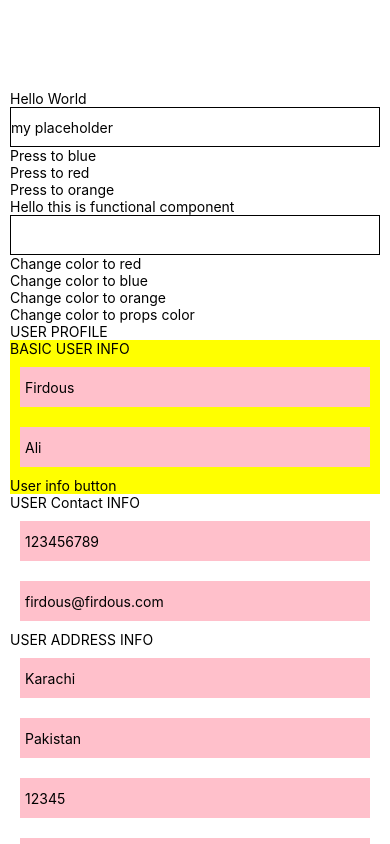
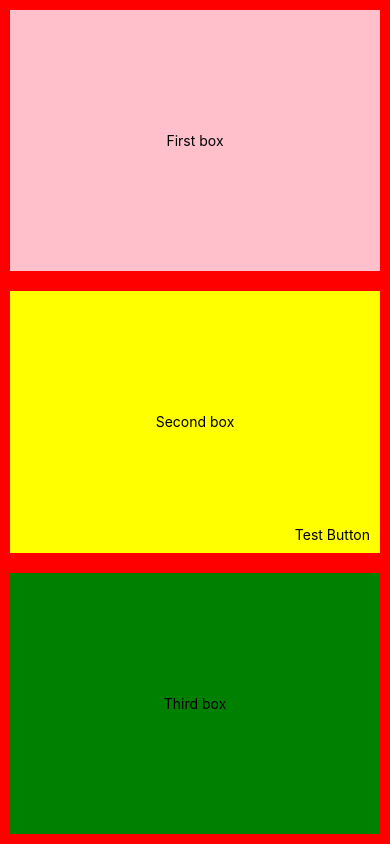
Before and after one commit to firdousali86/Batch4, a React Native app: screen / in a window 390 px wide. Built offline with nearby package versions, Linux system fonts and the light colour scheme.

Commit message:
flexbox testing

```diff
--- a/App.js
+++ b/App.js
@@ -6,7 +6,14 @@
  */
 
 import React, {useState} from 'react';
-import {Text, View, ScrollView, TouchableOpacity} from 'react-native';
+import {
+  Text,
+  View,
+  ScrollView,
+  TouchableOpacity,
+  TextInput,
+  Button,
+} from 'react-native';
 
 import {
   MyHOC,
@@ -38,12 +45,46 @@ function App() {
   };
 
   return (
-    <View style={{flex: 1, marginTop: 90, marginHorizontal: 10}}>
-      <ScrollView>
-        <MyTestComponent />
-        <MyTestFuncComponent />
-        <UserProfile userData={userObject} inputStyle={inputStyle} />
-      </ScrollView>
+    <View
+      style={{
+        flex: 1,
+        flexDirection: 'column', //horizontal
+        backgroundColor: 'red',
+      }}>
+      <View
+        style={{
+          flex: 1,
+          margin: 10,
+          backgroundColor: 'pink',
+          justifyContent: 'center',
+          alignItems: 'center',
+        }}>
+        <Text>First box</Text>
+      </View>
+      <View
+        style={{
+          flex: 1,
+          margin: 10,
+          backgroundColor: 'yellow',
+          justifyContent: 'center',
+          alignItems: 'center',
+        }}>
+        <Text>Second box</Text>
+        <TouchableOpacity style={{position: 'absolute', bottom: 10, right: 10}}>
+          <Text>Test Button</Text>
+        </TouchableOpacity>
+      </View>
+
+      <View
+        style={{
+          flex: 1,
+          margin: 10,
+          backgroundColor: 'green',
+          justifyContent: 'center',
+          alignItems: 'center',
+        }}>
+        <Text>Third box</Text>
+      </View>
     </View>
   );
 }
```
